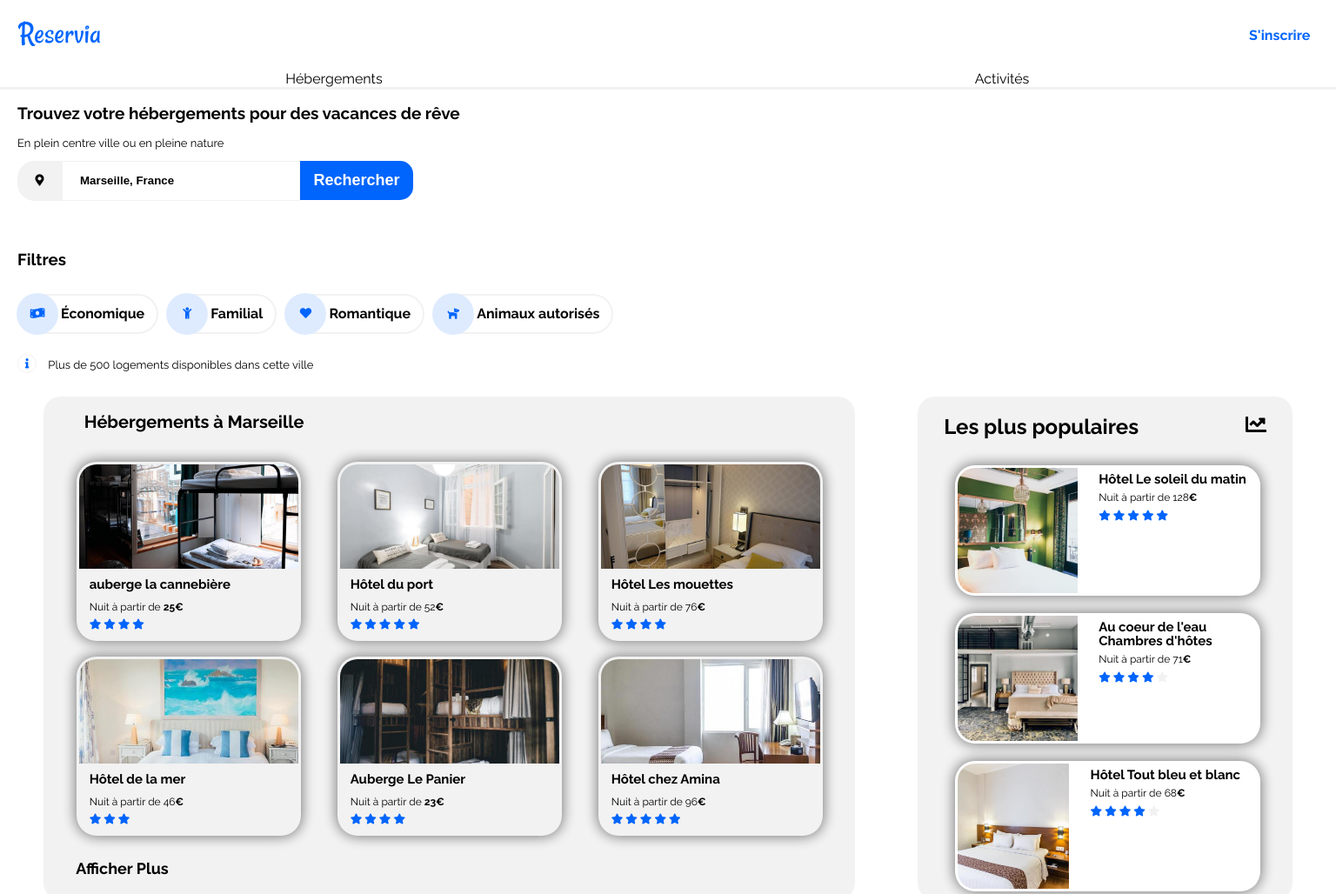
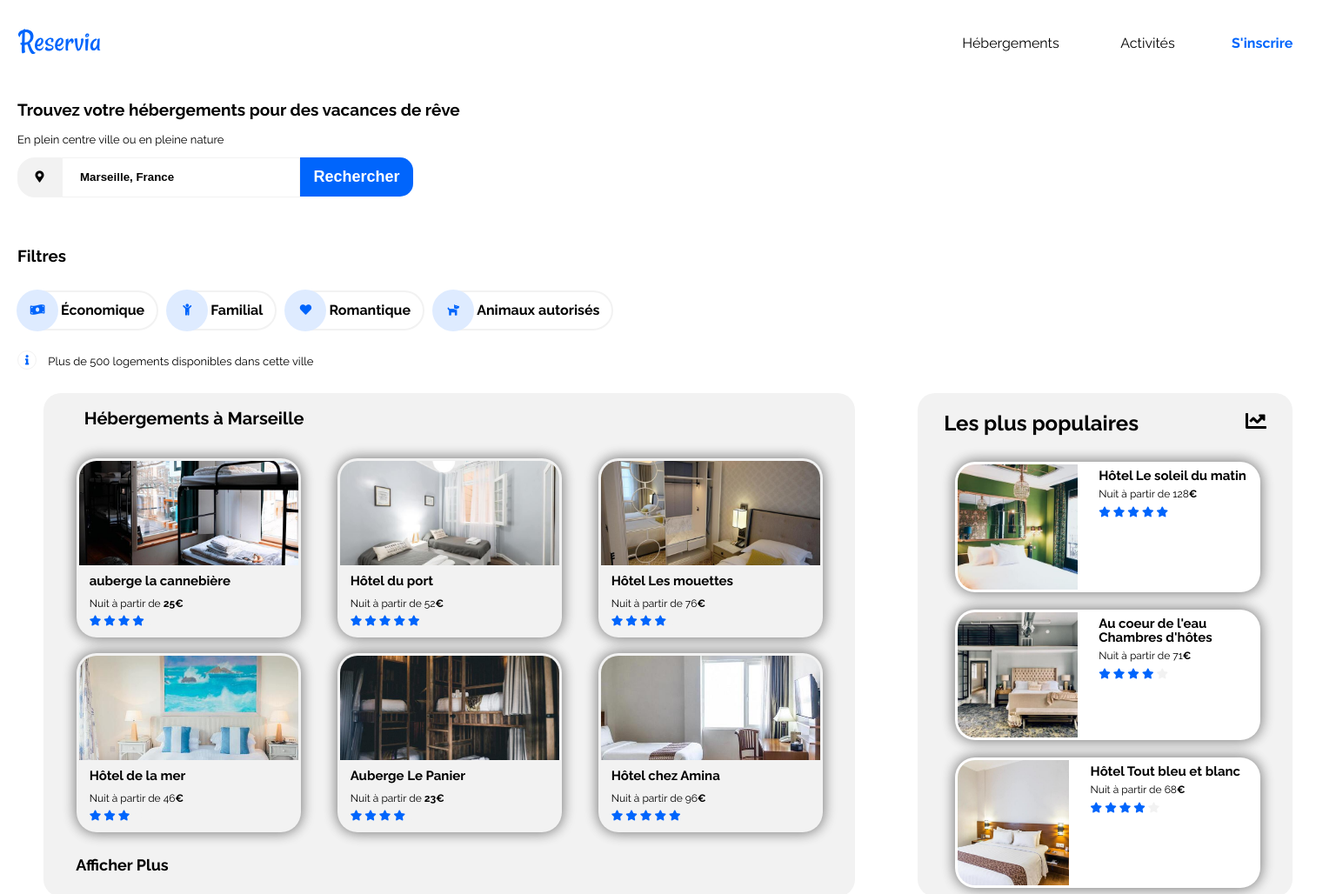
Before and after one commit to CorentinDNT/CorentinDonato_2_27122020, a plain HTML site: page index.html in a window 1536 px wide. Shown: the top 1028 px of the page at 87% size. Drawn offline with Linux system fonts and the light colour scheme.

Commit message:
last fix

```diff
--- a/style.css
+++ b/style.css
@@ -601,6 +601,35 @@ $FOOTER
 }
 @media screen and (min-width: 1366px)
 {
+    /*-----------------------------------*/
+    /*            $HOUSING               */
+    /*-----------------------------------*/
+    nav {
+        order: 2;
+        width: 315px;
+        display: flex;
+        justify-content: space-around;
+        padding-bottom: 25px;
+        padding-right: 30px;
+    }
+    nav a {
+        border: none;
+        width: auto;
+        padding: 40px 20px 15px 20px;
+    }
+    nav a:hover {
+        padding-top: 39px;
+        border-bottom: none;
+        border-top: 1px solid blue;
+    }
+    .logo{
+        width: calc(100% - 485px);
+    }
+    .signup{
+        order: 3;
+        margin: 0.;
+
+    }
     #container{
         flex-direction: row;
         flex-wrap: wrap;
```
